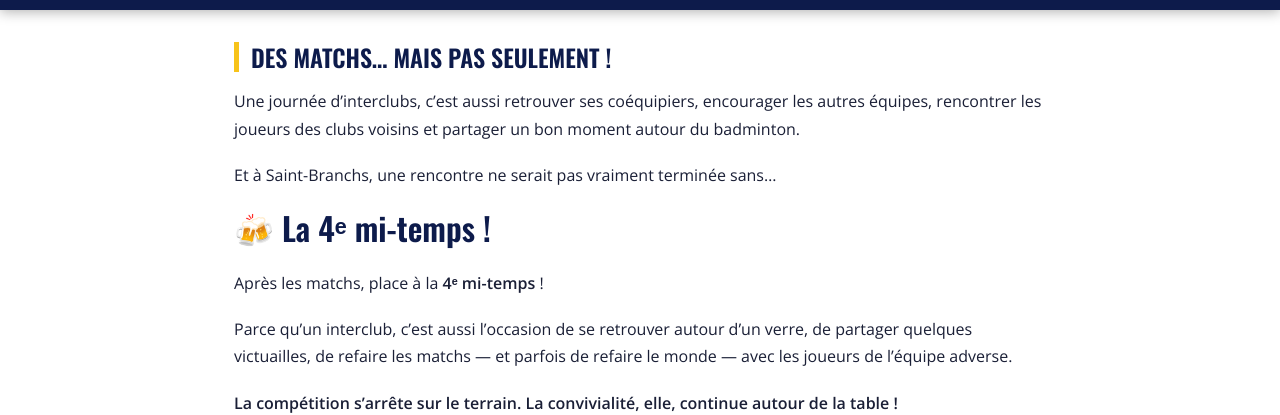
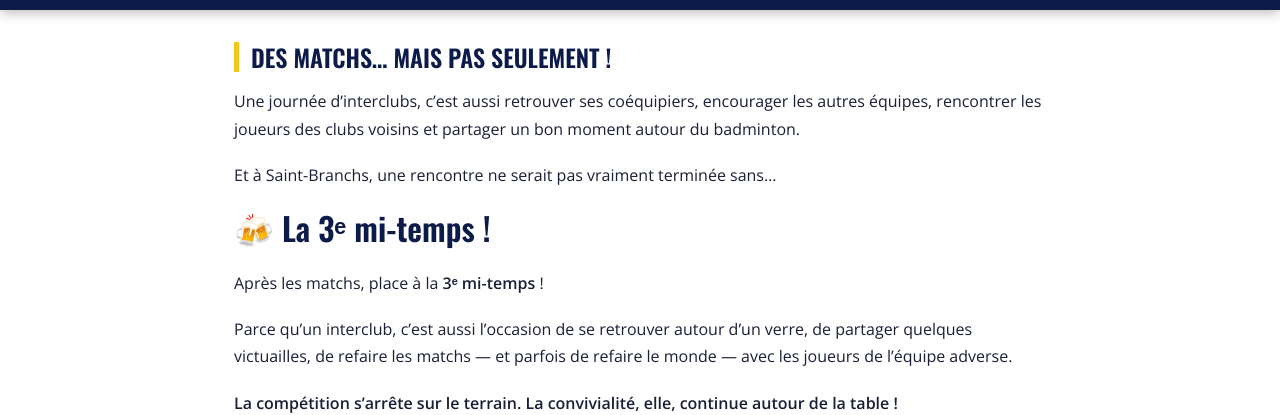
Before and after one commit to AssociationSportiveSaintBranchs/badminton, a Jekyll site: the page built from ICD.md, in a window 1280 px wide and 900 px high, scrolled down 547 px. Shown: the part 56-471 px from the top of the window. Built offline with Jekyll 4.4.1, drawn with Linux system fonts in a browser that asks for light colours.

Commit message:
chore() : typos

```diff
--- a/ICD.md
+++ b/ICD.md
@@ -21,9 +21,9 @@ Une journée d'interclubs, c'est aussi retrouver ses coéquipiers, encourager le
 
 Et à Saint-Branchs, une rencontre ne serait pas vraiment terminée sans...
 
-# 🍻 La 4ᵉ mi-temps !
+# 🍻 La 3ᵉ mi-temps !
 
-Après les matchs, place à la **4ᵉ mi-temps** !
+Après les matchs, place à la **3ᵉ mi-temps** !
 
 Parce qu'un interclub, c'est aussi l'occasion de se retrouver autour d'un verre, de partager quelques victuailles, de refaire les matchs — et parfois de refaire le monde — avec les joueurs de l'équipe adverse.
 
--- a/index.markdown
+++ b/index.markdown
@@ -6,7 +6,7 @@ layout: home
 title: Bienvenue à la section Badminton de l'A.S. Saint Branchs
 ---
 
-Créé en 2005 et [affilié à la Fédération Française de Badminton](https://myffbad.fr/club/2800), notre club met tout en œuvre pour promouvoir le badminton (tant au niveau local que départemental) et développer la pratique de ce sport en loisir et en compétition, pour les jeunes comme pour les adultes, en toute convivialité et dans un esprit d’entraide.
+Créé en 2004 et [affilié à la Fédération Française de Badminton](https://myffbad.fr/club/2800), notre club met tout en œuvre pour promouvoir le badminton (tant au niveau local que départemental) et développer la pratique de ce sport en loisir et en compétition, pour les jeunes comme pour les adultes, en toute convivialité et dans un esprit d’entraide.
 
 Compétiteurs, pratiquants occasionnels et/ou en loisirs, nous accueillons tout public à partir de 6 ans. Avec cinq créneaux horaires d’entraînements par semaine, et deux gymnases, chacun pourra trouver le moment idéal pour s’adonner à son sport favori.
 
```
Also changed, not shown: pricesAndSubscription.md (+1 -1 lines).
